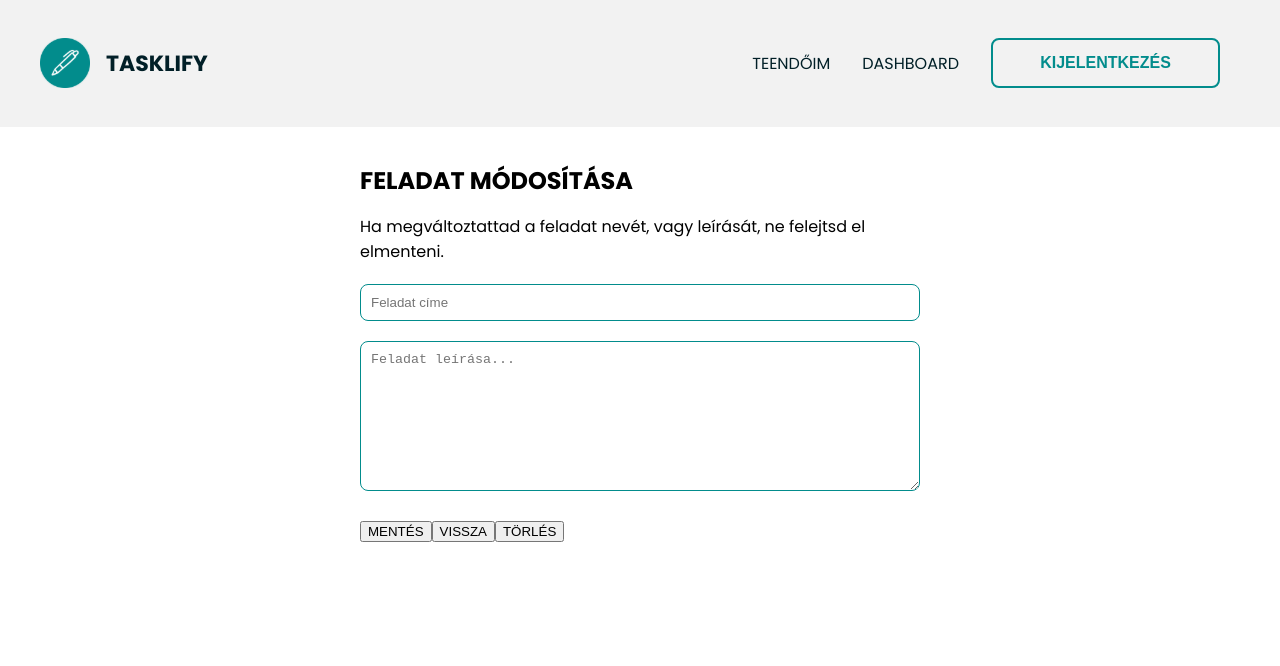
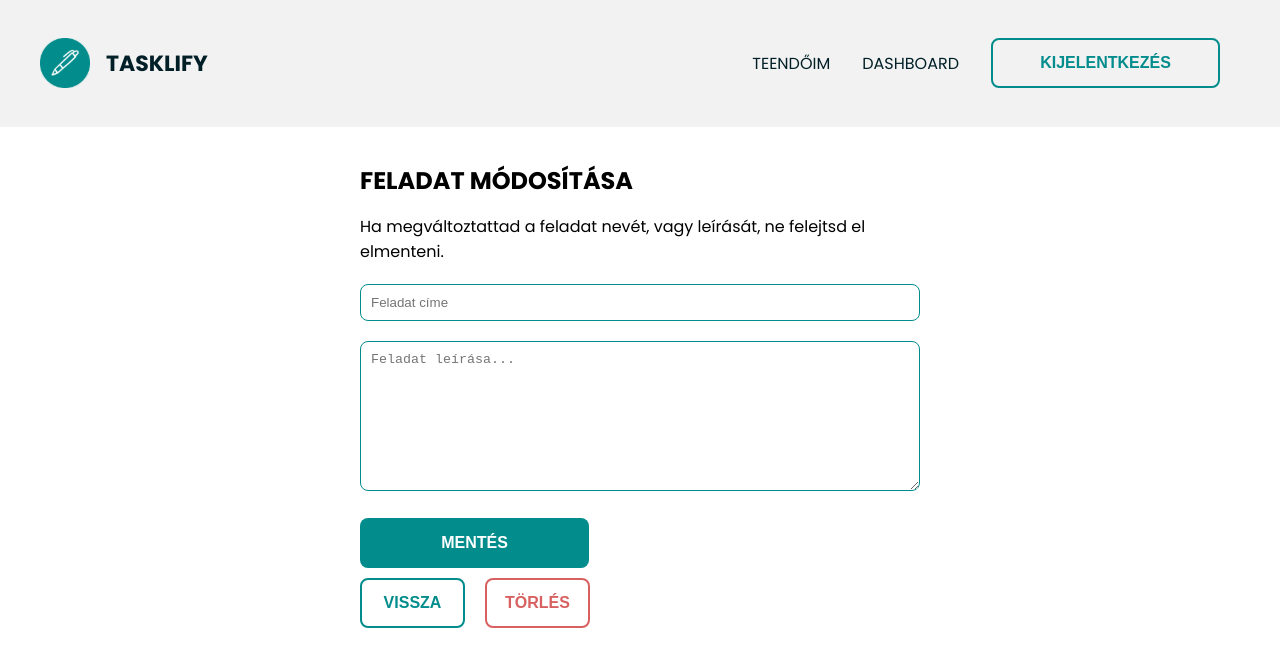
Before and after one commit to sz-attila/Tasklify, a Next.js app in the folder frontend/: page /task/1 in a window 1280 px wide. Shown: the top 666 px of the page. Built offline with nearby package versions, Linux system fonts and the light colour scheme; no server answers; sample sign-in values are in the browser's storage.

Commit message:
Creating the modal to handle the task deletation

```diff
--- a/frontend/app/task/[taskId]/page.tsx
+++ b/frontend/app/task/[taskId]/page.tsx
@@ -3,12 +3,14 @@ import { useEffect, useState } from "react";
 import { useRouter, useParams } from "next/navigation";
 import axios from "axios";
 import Link from "next/link";
-import Button from "../../../components/Button";
-import "../../../styles/globals.css";
+import Button from "@/components/Button";
+import "@/styles/globals.css";
+import { useModal } from "@/context/ModalContext";
 
 const EditTaskPage = () => {
   const [title, setTitle] = useState("");
   const [description, setDescription] = useState("");
+  const { isModalOpen, openModal, closeModal } = useModal();
   const router = useRouter();
   const { taskId } = useParams();
 
@@ -72,6 +74,7 @@ const EditTaskPage = () => {
           Authorization: `Bearer ${token}`,
         },
       });
+      closeModal();
       router.push("/task");
     } catch (error) {
       console.error("Failed to delete task", error);
@@ -79,7 +82,39 @@ const EditTaskPage = () => {
   };
 
   return (
-    <div className="add-task-container">
+    <div>
+      {isModalOpen && (
+        <div className="modal-overlay">
+          <div className="modal-content">
+            <h2>BIZTOS SZERETNÉD TÖRÖLNI A FELADATOT?</h2>
+            <p>
+              Törlés után már nem fogod visszaállítani, és kezelni az alábbi
+              teendőt.
+            </p>
+            <div className="button-group">
+              <Button
+                type="button"
+                onClick={closeModal}
+                className="button-undo"
+              >
+                MÉGSEM
+              </Button>
+              <Button
+                type="button"
+                onClick={handleDeleteTask}
+                className="delete-button"
+              >
+                TÖRLÉS
+              </Button>
+            </div>
+          </div>
+        </div>
+      )}
+      <div
+        className={
+          isModalOpen ? "add-task-container blurred" : "add-task-container"
+        }
+      >
         <h1>FELADAT MÓDOSÍTÁSA</h1>
         <p>
           Ha megváltoztattad a feladat nevét, vagy leírását, ne felejtsd el
@@ -99,21 +134,23 @@ const EditTaskPage = () => {
             onChange={(e) => setDescription(e.target.value)}
             required
           />
+          <Button type="submit" className="button">
+            MENTÉS
+          </Button>
+
           <div className="button-group">
-          <Button type="submit">MENTÉS</Button>
             <Link href="/task">
-            <Button type="button">VISSZA</Button>
+              <Button type="button" className="button-undo">
+                VISSZA
+              </Button>
             </Link>
-          <Button
-            type="button"
-            onClick={handleDeleteTask}
-            className="delete-button"
-          >
+            <Button type="button" onClick={openModal} className="delete-button">
               TÖRLÉS
             </Button>
           </div>
         </form>
       </div>
+    </div>
   );
 };
 
--- a/frontend/components/Navbar.tsx
+++ b/frontend/components/Navbar.tsx
@@ -3,11 +3,13 @@ import { useState, useEffect } from "react";
 import Link from "next/link";
 import { usePathname, useRouter } from "next/navigation";
 import { useAuth } from "../context/AuthContext";
+import { useModal } from "../context/ModalContext";
 import Button from "./Button";
 
 const Navbar: React.FC = () => {
   const [isMenuOpen, setIsMenuOpen] = useState(false);
   const { state, dispatch } = useAuth();
+  const { isModalOpen } = useModal();
   const pathname = usePathname();
   const router = useRouter();
 
@@ -30,7 +32,11 @@ const Navbar: React.FC = () => {
 
   return (
     <nav className={isMenuOpen ? "active" : ""}>
-      <div className="nav-container">
+      <div
+        className={`nav-container ${isMenuOpen ? "active" : ""} ${
+          isModalOpen ? "blurred" : ""
+        }`}
+      >
         <div className="nav-logo">
           <img src="/logo2.svg" alt="Taskify Logo" />
           <span>TASKLIFY</span>
@@ -41,7 +47,7 @@ const Navbar: React.FC = () => {
             />
           </div>
         </div>
-        <ul className={`nav-links ${isMenuOpen ? "active" : ""}`}>
+        <ul className="nav-links">
           <li>
             <Link href="/task" className={pathname === "/task" ? "active" : ""}>
               TEENDŐIM
--- /dev/null
+++ b/frontend/context/ModalContext.tsx
@@ -0,0 +1,34 @@
+"use client";
+
+import React, { createContext, useContext, useState, ReactNode } from "react";
+
+interface ModalContextProps {
+  isModalOpen: boolean;
+  openModal: () => void;
+  closeModal: () => void;
+}
+
+const ModalContext = createContext<ModalContextProps | undefined>(undefined);
+
+export const ModalProvider: React.FC<{ children: ReactNode }> = ({
+  children,
+}) => {
+  const [isModalOpen, setIsModalOpen] = useState(false);
+
+  const openModal = () => setIsModalOpen(true);
+  const closeModal = () => setIsModalOpen(false);
+
+  return (
+    <ModalContext.Provider value={{ isModalOpen, openModal, closeModal }}>
+      {children}
+    </ModalContext.Provider>
+  );
+};
+
+export const useModal = () => {
+  const context = useContext(ModalContext);
+  if (!context) {
+    throw new Error("useModal must be used within a ModalProvider");
+  }
+  return context;
+};
--- a/frontend/styles/globals.css
+++ b/frontend/styles/globals.css
@@ -533,6 +533,7 @@ nav .button:hover {
 }
 
 /* Add task page style */
+
 .add-task-container {
   padding: 20px;
   max-width: 600px;
@@ -561,3 +562,181 @@ nav .button:hover {
 .add-task-container textarea {
   height: 150px;
 }
+
+.button-undo {
+  padding: 8px 24px;
+  height: 50px;
+  font-size: 16px;
+  font-weight: 600;
+  gap: 8px;
+  border-radius: 8px;
+  width: 105px;
+  border: 2px solid var(--primary-color);
+  cursor: pointer;
+  color: var(--primary-color);
+  background-color: var(--white-color);
+  display: flex;
+  align-items: center;
+  justify-content: center;
+}
+
+.button-group a {
+  text-decoration: none;
+  color: var(--primary-color);
+}
+
+.button-group {
+  display: flex;
+  justify-content: flex-start;
+  gap: 20px;
+  margin-top: 10px;
+}
+
+.delete-button {
+  padding: 8px 24px;
+  height: 50px;
+  font-size: 16px;
+  font-weight: 600;
+  gap: 8px;
+  border-radius: 8px;
+  width: 105px;
+  border: 2px solid var(--error-color);
+  cursor: pointer;
+  color: var(--error-color);
+  background-color: var(--white-color);
+  display: flex;
+  align-items: center;
+  justify-content: center;
+}
+
+/* Add task page style */
+
+.add-task-container {
+  padding: 20px;
+  max-width: 600px;
+  margin: auto;
+}
+
+.add-task-container h1 {
+  font-size: 24px;
+  margin-bottom: 10px;
+}
+
+.add-task-container p {
+  font-size: 16px;
+  margin-bottom: 20px;
+}
+
+.add-task-container input,
+.add-task-container textarea {
+  width: 100%;
+  padding: 10px;
+  margin-bottom: 20px;
+  border: 1px solid var(--primary-color);
+  border-radius: 8px;
+}
+
+.add-task-container textarea {
+  height: 150px;
+}
+
+.button-undo {
+  padding: 8px 24px;
+  height: 50px;
+  font-size: 16px;
+  font-weight: 600;
+  gap: 8px;
+  border-radius: 8px;
+  width: 105px;
+  border: 2px solid var(--primary-color);
+  cursor: pointer;
+  color: var(--primary-color);
+  background-color: var(--white-color);
+  display: flex;
+  align-items: center;
+  justify-content: center;
+}
+
+.button-group a {
+  text-decoration: none;
+  color: var(--primary-color);
+}
+
+.button-group {
+  display: flex;
+  justify-content: flex-start;
+  gap: 20px;
+  margin-top: 10px;
+}
+
+.delete-button {
+  padding: 8px 24px;
+  height: 50px;
+  font-size: 16px;
+  font-weight: 600;
+  gap: 8px;
+  border-radius: 8px;
+  width: 105px;
+  border: 2px solid var(--error-color);
+  cursor: pointer;
+  color: var(--error-color);
+  background-color: var(--white-color);
+  display: flex;
+  align-items: center;
+  justify-content: center;
+}
+
+/* Modal styles */
+
+.blurred {
+  filter: blur(8px);
+  pointer-events: none;
+}
+
+.modal-overlay {
+  position: fixed;
+  top: 0;
+  left: 0;
+  width: 100%;
+  height: 100%;
+  display: flex;
+  justify-content: center;
+  align-items: center;
+  z-index: 1000;
+}
+
+.modal-overlay h2 {
+  font-size: 18px;
+  font-weight: 700;
+  color: var(--text-color);
+}
+
+.modal-overlay p {
+  padding-top: 24px;
+}
+
+.modal-content {
+  background: white;
+  padding: 20px;
+  border-radius: 8px;
+  max-width: 500px;
+  width: 100%;
+  text-align: center;
+}
+
+.modal-content .button-group {
+  display: flex;
+  justify-content: space-between;
+  padding-top: 24px;
+  gap: 16px;
+}
+
+.modal-content .delete-button {
+  color: var(--white-color);
+  background-color: var(--error-color);
+  width: 100%;
+}
+
+.modal-content .button-undo {
+  width: 100%;
+}
```
Also changed, not shown: frontend/app/layout.tsx (+5 -2 lines), frontend/components/Modal.tsx (added, +35 -0 lines). Lines whose indentation alone changed are shown as unchanged.
